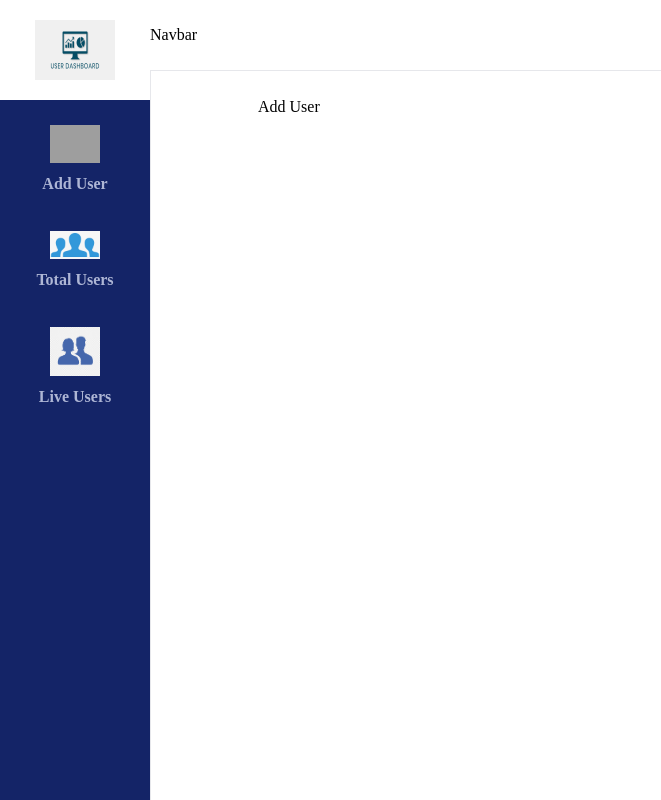
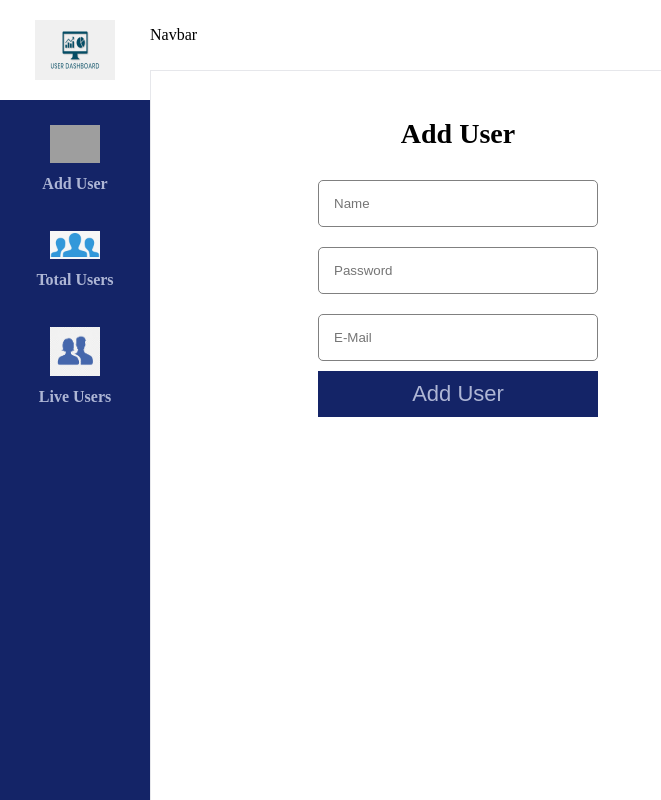
Before and after one commit to sanketshirolkar/user-dashboard, a React (Create React App) app: page / in a window 1280 px wide. Shown: the whole page, without its empty margins (0-661 px from the left). Built offline with nearby package versions, Linux system fonts and the light colour scheme; grey boxes are pictures that could not be loaded.

Commit message:
updated code with add user page

```diff
--- /dev/null
+++ b/src/components/checkbox/Checkbox.jsx
@@ -0,0 +1,19 @@
+import React from "react";
+import Input from "../input/Input";
+
+const Checkbox = ({ label, value, onChange, name, checked }) => {
+  return (
+    <div>
+      <Input
+        type="checkbox"
+        checked={checked}
+        onChange={onChange}
+        name={name}
+        value={value}
+      />
+      {label}
+    </div>
+  );
+};
+
+export default Checkbox;
--- a/src/components/input/Input.jsx
+++ b/src/components/input/Input.jsx
@@ -1,14 +1,16 @@
 import React from "react";
 import "./input.css";
 
-const Input = ({ value, onChange, type, placeholder }) => {
+const Input = ({ value, onChange, type, placeholder, name, checked }) => {
   return (
-    <div>
+    <div className="formInput">
       <input
         type={type}
         placeholder={placeholder}
         value={value}
         onChange={onChange}
+        name={name}
+        checked={checked}
       />
     </div>
   );
--- a/src/components/input/input.css
+++ b/src/components/input/input.css
@@ -1,3 +1,13 @@
+.formInput{
+    display: flex;
+    flex-direction: column;
+    justify-content: space-between;
+    width: 280px;
+}
+
 input{
-    border-color: #142467;
+    padding: 15px;
+    margin: 10px 0px;
+    border-radius: 5px;
+    border: 1px solid gray;
 }
--- a/src/views/addUser/AddUser.jsx
+++ b/src/views/addUser/AddUser.jsx
@@ -1,8 +1,79 @@
-import React from "react";
+import React, { useState } from "react";
 import "./addUser.css";
+import Input from "../../components/input/Input";
+//import Checkbox from "../../components/checkbox/Checkbox";
 
 const AddUser = () => {
-  return <div>Add User</div>;
+  const [userDetails, setUserDetails] = useState({
+    name: "",
+    email: "",
+    address: "",
+  });
+
+  // const [checkedOne, setCheckedOne] = React.useState(true);
+  // const [checkedTwo, setCheckedTwo] = React.useState(false);
+
+  // const handleChangeOne = () => {
+  //   setCheckedOne((prevState) => !prevState);
+  // };
+
+  // const handleChangeTwo = () => {
+  //   setCheckedTwo((prevState) => !prevState);
+  // };
+
+  const handleOnChange = (e) => {
+    setUserDetails({ ...userDetails, [e.target.name]: e.target.value });
+  };
+
+  const handleSubmit = (e) => {};
+
+  return (
+    <div className="addUser_container">
+      <div className="input_container">
+        <div className="form_container">
+          <div className="title_container">Add User</div>
+          <Input
+            type="text"
+            name="name"
+            placeholder="Name"
+            value={userDetails?.name}
+            onChange={handleOnChange}
+          />
+          <Input
+            type="password"
+            name="password"
+            placeholder="Password"
+            value={userDetails?.password}
+            onChange={handleOnChange}
+          />
+          <Input
+            type="email"
+            name="email"
+            placeholder="E-Mail"
+            value={userDetails?.email}
+            onChange={handleOnChange}
+          />
+          {/* <Checkbox
+            label="Value 1"
+            checked={checkedOne}
+            onChange={handleChangeOne}
+            name="hobby 1"
+            value="Table Tennis"
+          />
+          <Checkbox
+            label="Value 2"
+            checked={checkedTwo}
+            onChange={handleChangeTwo}
+            name="hobby 2"
+            value="Cricket"
+          /> */}
+          <button className="button_container" onClick={handleSubmit}>
+            Add User
+          </button>
+        </div>
+      </div>
+    </div>
+  );
 };
 
 export default AddUser;
--- a/src/views/addUser/addUser.css
+++ b/src/views/addUser/addUser.css
@@ -0,0 +1,45 @@
+.addUser_container{
+    width: 100%;
+    height: 80vh;
+    position: relative;
+
+}
+
+.input_container{
+    position: absolute;
+    top: 0;
+    left: 0;
+    display: flex;
+    flex-direction: column;
+    align-items: center;
+    justify-content:center;
+    color: black;
+
+}
+
+.form_container{
+    display: flex;
+    flex-direction: column;
+    justify-content: space-between;
+    background-color: tr;
+    padding: 0px 60px;
+    border-radius: 10px;
+}
+
+.title_container{
+    margin: 20px;
+    font-weight: bold;
+    display: flex;
+    justify-content: center;
+    align-items: center;
+    font-size: 28px;
+}
+
+.button_container{
+    background-color: #142467;
+    border:black;
+    color: #aeb6d5;
+    font-size: 22px;
+    cursor: pointer;
+    padding: 10px;
+}
--- a/src/views/liveUsers/LiveUsers.jsx
+++ b/src/views/liveUsers/LiveUsers.jsx
@@ -47,7 +47,7 @@ const LiveUsers = () => {
 
   return (
     <div className="live_users">
-      <div className="input_container">
+      <div className="input_containers">
         <Input
           type="text"
           value={searchKey}
```
